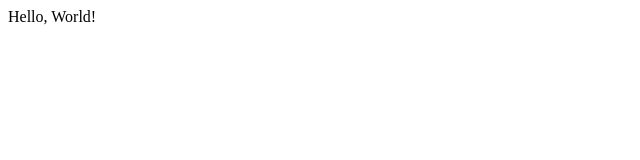
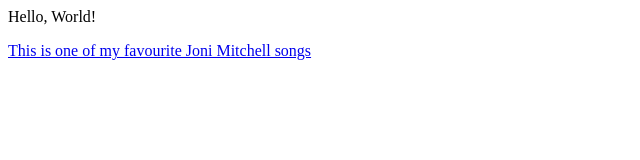
Before and after one commit to umehta28-netizen/umehta28-netizen.github.io, a plain HTML site: page index.html in a window 1280 px wide. Shown: the whole page, without its empty margins (0-640 px from the left). Drawn offline with Linux system fonts and the light colour scheme.

Commit message:
Add index.html 2

```diff
--- a/index.html
+++ b/index.html
@@ -6,5 +6,9 @@
     </head>
 <body>
         Hello, World!
+<p>
+
+    <a href="https://www.youtube.com/watch?v=x5BnE5_lPqE" target="_blank">This is one of my favourite Joni Mitchell songs</a>
+</p>
     </body>
 </html>
```
